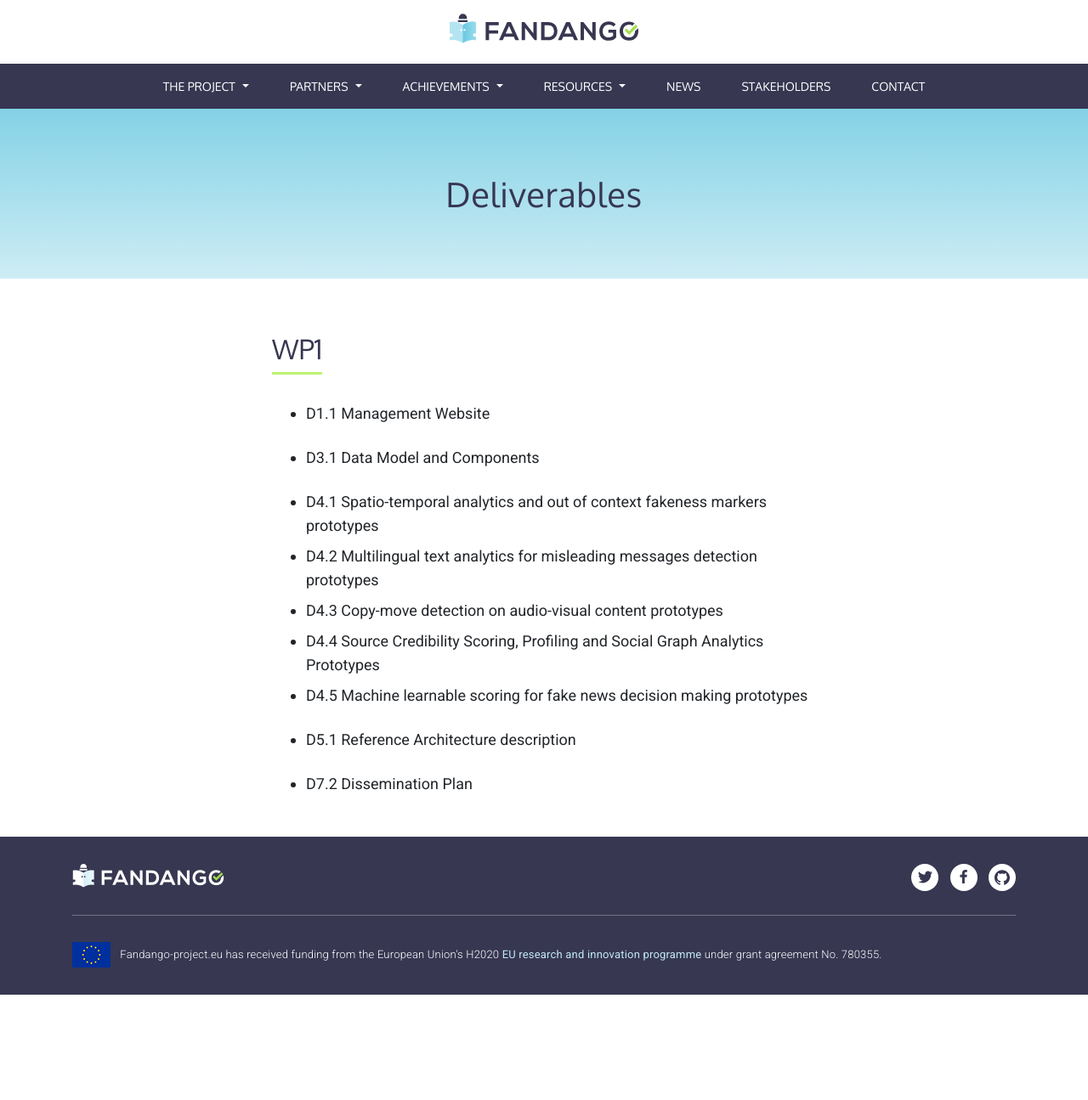
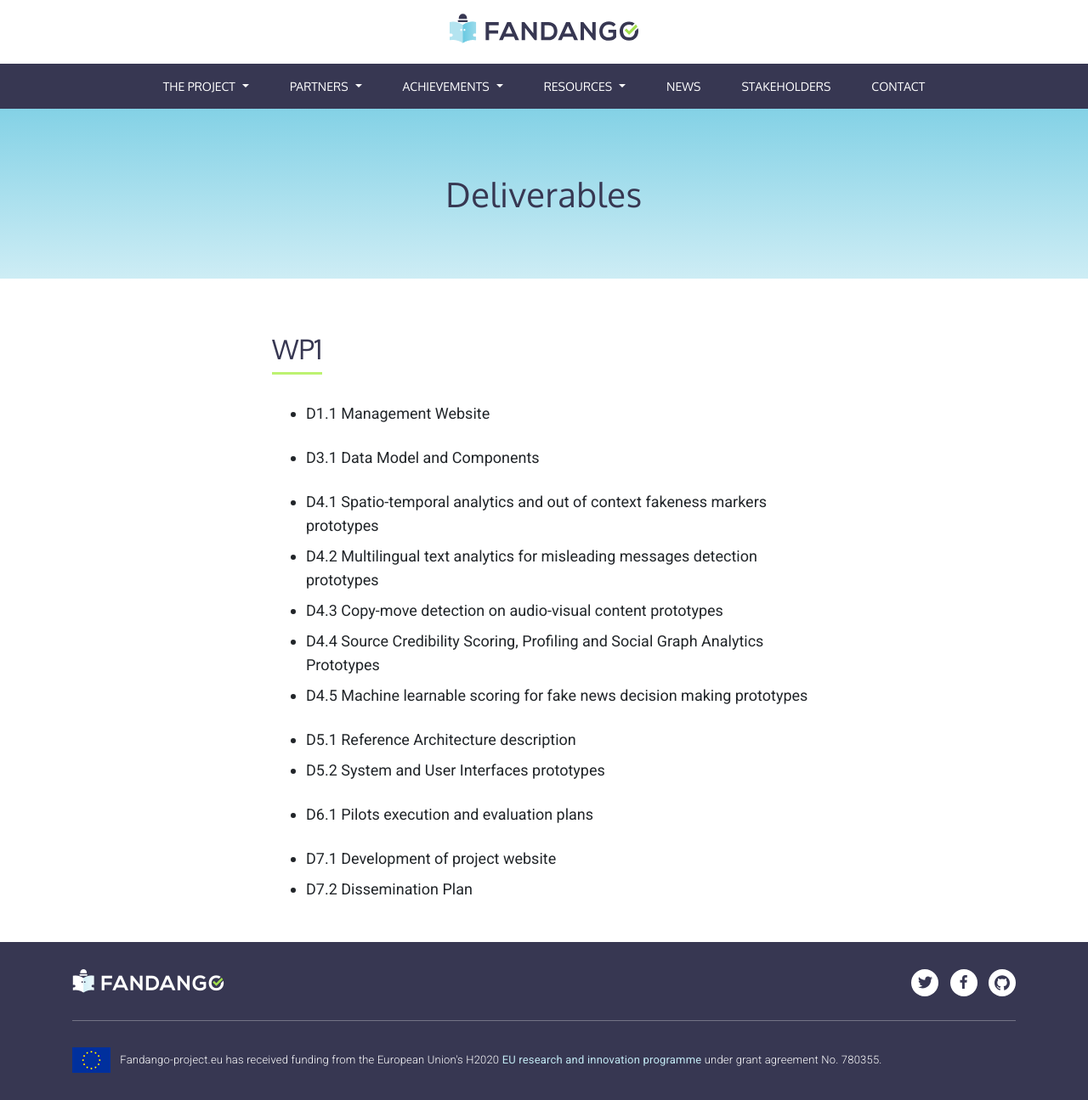
Before and after one commit to fandangOrg/fandango-web, a Jekyll site: the page built from achievements/deliverables.md, in a window 1280 px wide. Shown: the whole page at 85% size. Built offline with Jekyll 4.4.1, drawn with Linux system fonts in a browser that asks for light colours; comment, search, counter and statistics services are not loaded; before the commit the page ends 1171 px from its top, so only the background shows below that.

Commit message:
Updated Deliverables

```diff
--- a/achievements/deliverables.md
+++ b/achievements/deliverables.md
@@ -22,5 +22,9 @@ prototypes
 * D4.5 Machine learnable scoring for fake news decision making prototypes
 
 * D5.1 Reference Architecture description
+* D5.2 System and User Interfaces prototypes
 
+* D6.1 Pilots execution and evaluation plans
+
+* D7.1 Development of project website
 * D7.2 Dissemination Plan
```
